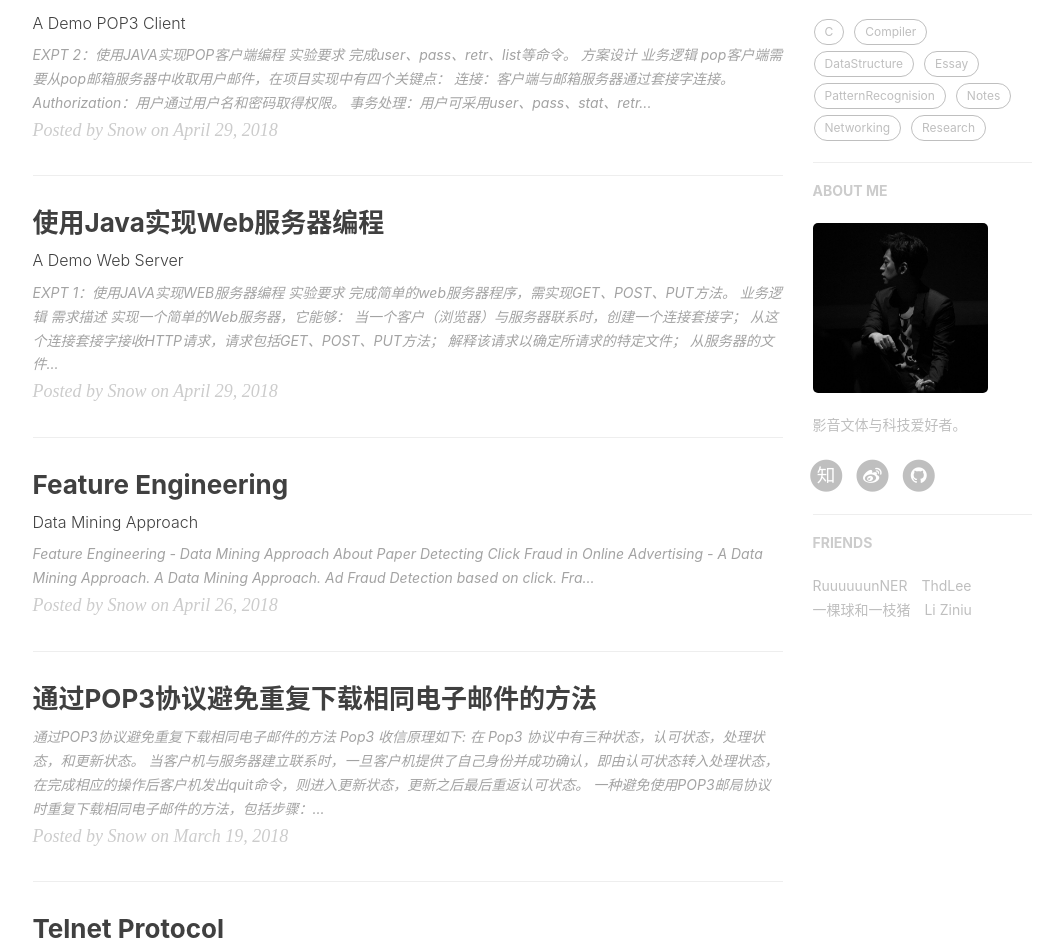
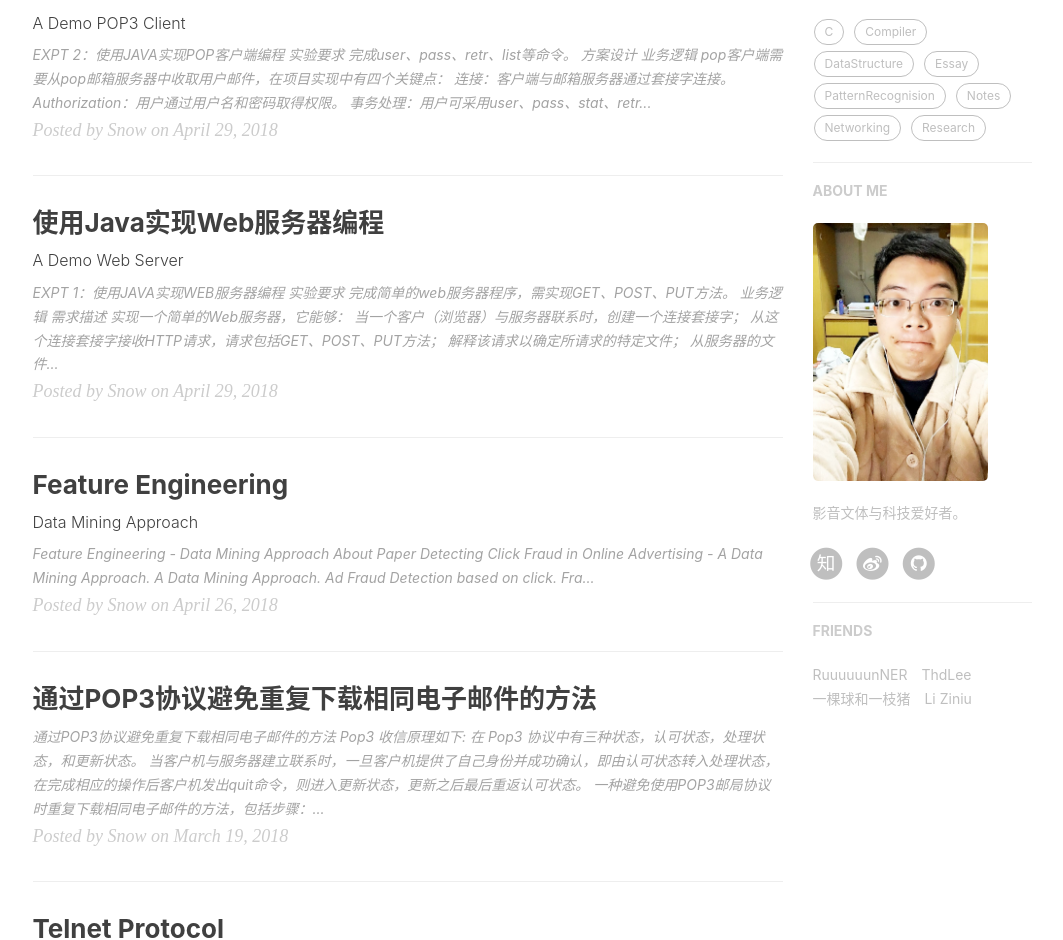
Before and after one commit to RMSnow/RMSnow.github.io, a Jekyll site: the page built from index.html, in a window 1280 px wide. Shown: the part 499-1439 px from the top of the page, without its empty margins (135-1198 px from the left). Built offline with Jekyll 4.4.1, drawn with Linux system fonts in a browser that asks for light colours; nearby versions of some CDN libraries; the list of posts is cut into pages by our own code; comment, search, counter and statistics services are not loaded.

Commit message:
update me.jpg

```diff
--- a/_config.yml
+++ b/_config.yml
@@ -71,7 +71,7 @@
 # Sidebar settings
 sidebar: true                           # whether or not using Sidebar.
 sidebar-about-description: "影音文体与科技爱好者。"
-sidebar-avatar: /img/img-me.png      # use absolute URL, seeing it's used in both `/` and `/about/`
+sidebar-avatar: /img/img-me-square.png      # use absolute URL, seeing it's used in both `/` and `/about/`
 
 
 
```
